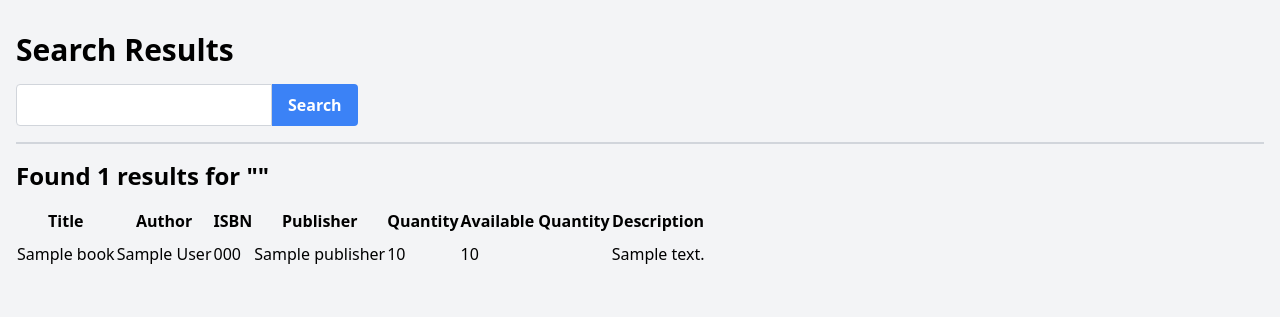
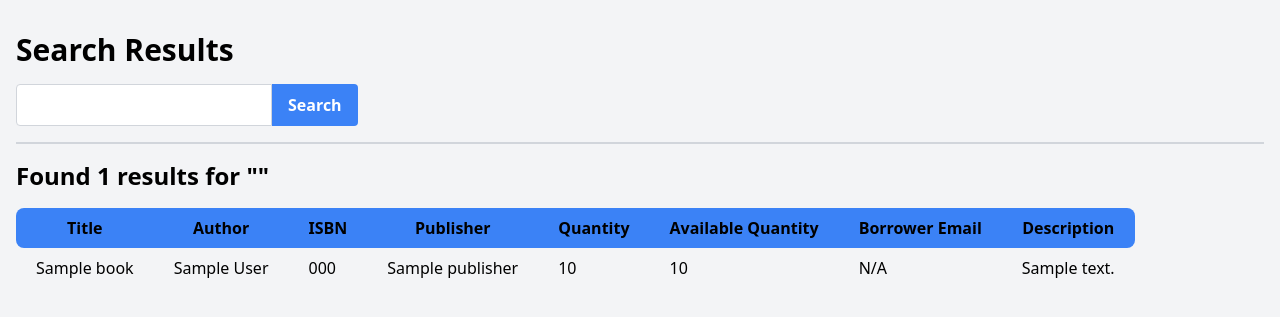
Before and after one commit to Patrickjliu/BentleyLibrary, a Django app: template BentleyLibrary/core/templates/core/search_results.html in a window 1280 px wide. Shown: the part 77-394 px from the top of the page. Run offline with Django 4.2, Linux system fonts and the light colour scheme; the template is opened without the code that fills it: most values are stand-ins (such as "Sample title", 1, 10 or a date in 2020).

Commit message:
Improved UI of search

```diff
--- a/BentleyLibrary/core/models.py
+++ b/BentleyLibrary/core/models.py
@@ -18,7 +18,7 @@ class Bookinventory(models.Model):
         return self.title
 
 class Log(models.Model):
-    book = models.ForeignKey(Bookinventory, models.DO_NOTHING)
+    book = models.ForeignKey(Bookinventory, on_delete=models.CASCADE)
     title = models.CharField(max_length=255)
     author = models.CharField(max_length=255)
     publisher = models.CharField(max_length=255)
--- a/BentleyLibrary/core/templates/core/search_results.html
+++ b/BentleyLibrary/core/templates/core/search_results.html
@@ -28,33 +28,48 @@
                 <div class="row mt-4">
                     <div class="col">
                         <table class="table">
-                            <thead class="thead-dark">
+                            <thead class="bg-blue-500">
                                 <tr>
-                                    <th scope="col">Title</th>
-                                    <th scope="col">Author</th>
-                                    <th scope="col">ISBN</th>
-                                    <th scope="col">Publisher</th>
-                                    <th scope="col">Quantity</th>
-                                    <th scope="col">Available Quantity</th>
-                                    <th scope="col">Description</th>
+                                    <th class="px-5 py-2 rounded-tl-lg rounded-bl-lg" scope="col">Title</th>
+                                    <th class="px-5 py-2" scope="col">Author</th>
+                                    <th class="px-5 py-2" scope="col">ISBN</th>
+                                    <th class="px-5 py-2" scope="col">Publisher</th>
+                                    <th class="px-5 py-2" scope="col">Quantity</th>
+                                    <th class="px-5 py-2" scope="col">Available Quantity</th>
+                                    <th class="px-5 py-2" scope="col">Borrower Email</th>
+                                    <th class="px-5 py-2 rounded-tr-lg rounded-br-lg" scope="col">Description</th>
                                 </tr>
                             </thead>
                             <tbody>
                                 {% for book in results %}
-                                <tr>
-                                    <td class="py-2">{{ book.title }}</td>
-                                    <td class="py-2">{{ book.author }}</td>
-                                    <td class="py-2">{{ book.isbn }}</td>
-                                    <td class="py-2">{{ book.publisher }}</td>
-                                    <td class="py-2">{{ book.quantity }}</td>
-                                    <td class="py-2">{{ book.available_quantity }}</td>
-                                    <td class="py-2">{{ book.description }}</td>
-                                </tr>
-                                {% if not forloop.last %}
-                                <tr>
-                                    <td colspan="7" class="border-t border-gray-300"></td>
-                                </tr>
-                                {% endif %}
+                                    <tr>
+                                        <td class="py-2 px-5">{{ book.title }}</td>
+                                        <td class="py-2 px-5">{{ book.author }}</td>
+                                        <td class="py-2 px-5">{{ book.isbn }}</td>
+                                        <td class="py-2 px-5">{{ book.publisher }}</td>
+                                        <td class="py-2 px-5">{{ book.quantity }}</td>
+                                        <td class="py-2 px-5">{{ book.available_quantity }}</td>
+                                        <td class="py-2 px-5">
+                                            {% if book.available_quantity < book.quantity %}
+                                              {% if book.id in borrowed_book_ids %}
+                                                {% for log_entry in borrowed_books %}
+                                                  {% if log_entry.book_id == book.id %}
+                                                    {% if log_entry.borrower_email %}
+                                                      {{ log_entry.borrower_email }}
+                                                    {% else %}
+                                                      N/A
+                                                    {% endif %}
+                                                  {% endif %}
+                                                {% endfor %}
+                                              {% else %}
+                                                N/A
+                                              {% endif %}
+                                            {% else %}
+                                              N/A
+                                            {% endif %}
+                                          </td>
+                                        <td class="py-2 px-5">{{ book.description }}</td>
+                                    </tr>
                                 {% endfor %}
                             </tbody>
                         </table>
```
Also changed, not shown: BentleyLibrary/core/views.py (+12 -4 lines).
